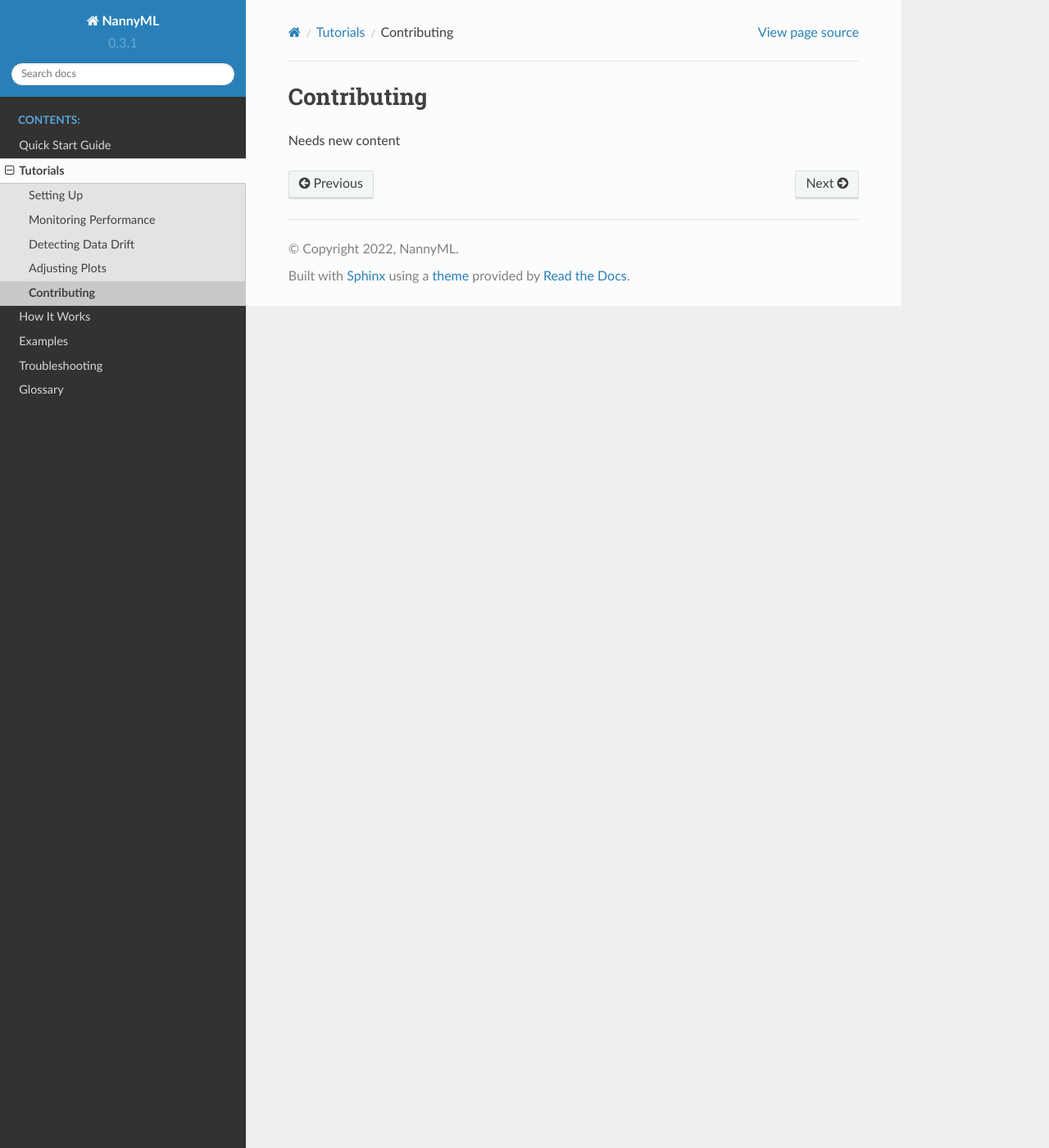
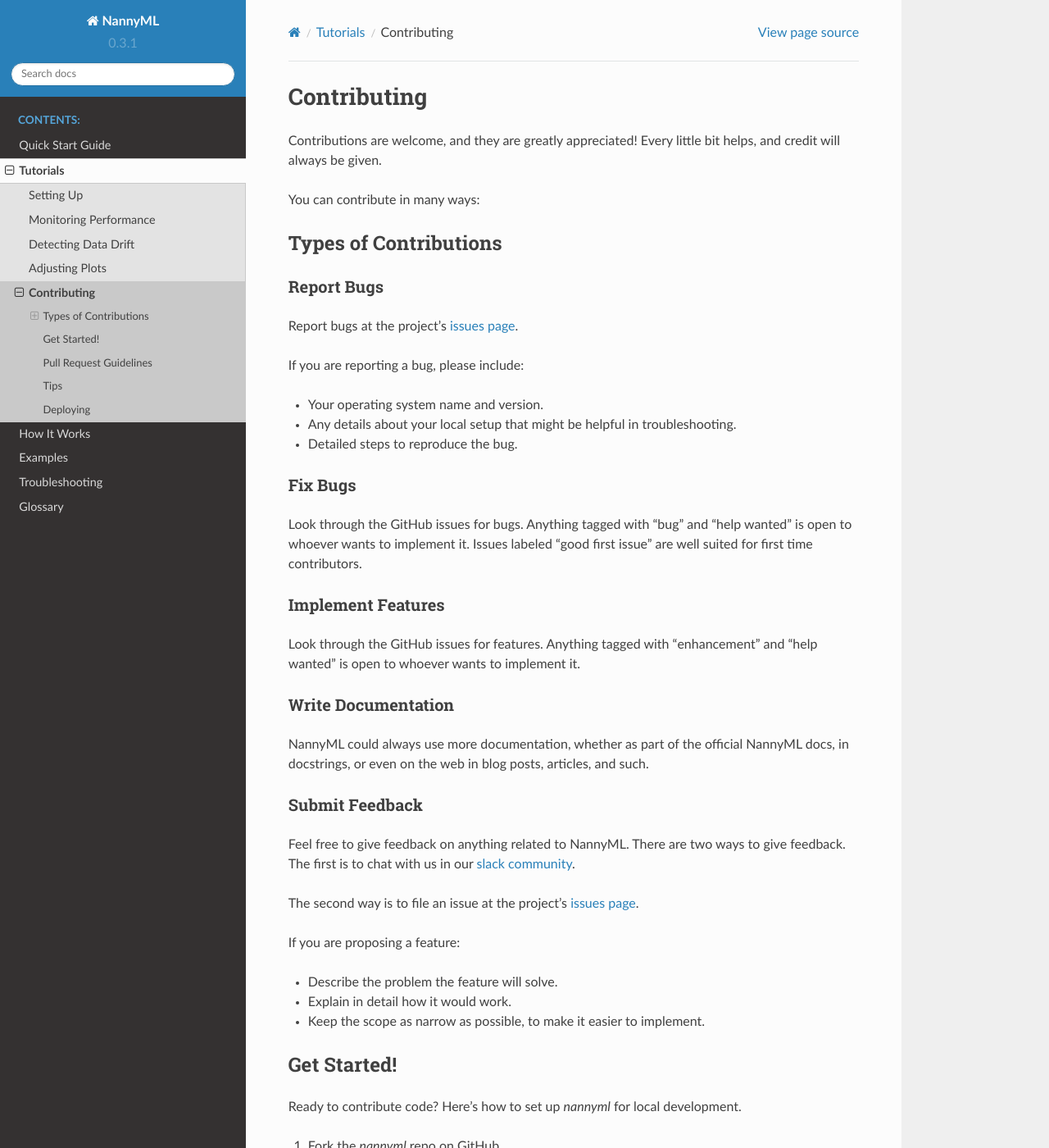
Before and after one commit to NannyML/nannyml, a Sphinx documentation site: the page built from docs/tutorials/contributing.rst, in a window 1280 px wide and 1400 px high. Shown: the whole window at 82% size. Built offline with Sphinx 7.4.7 and the Read the Docs theme 2.0.0, drawn with Linux system fonts in a browser that asks for light colours; pages that are not in the unit, such as notebooks, are missing from menus; some of the changed text lies outside the part shown.

Commit message:
add contributing guide to docs

```diff
--- /dev/null
+++ b/CONTRIBUTING.rst
@@ -0,0 +1,137 @@
+============
+Contributing
+============
+
+Contributions are welcome, and they are greatly appreciated! Every little bit
+helps, and credit will always be given.
+
+You can contribute in many ways:
+
+Types of Contributions
+----------------------
+
+Report Bugs
+~~~~~~~~~~~
+
+Report bugs at the project's `issues page`_.
+
+If you are reporting a bug, please include:
+
+* Your operating system name and version.
+* Any details about your local setup that might be helpful in troubleshooting.
+* Detailed steps to reproduce the bug.
+
+.. _issues page: https://github.com/nnansters/nannyml/issues
+
+Fix Bugs
+~~~~~~~~
+
+Look through the GitHub issues for bugs. Anything tagged with "bug" and "help
+wanted" is open to whoever wants to implement it. Issues labeled "good first issue"
+are well suited for first time contributors.
+
+Implement Features
+~~~~~~~~~~~~~~~~~~
+
+Look through the GitHub issues for features. Anything tagged with "enhancement"
+and "help wanted" is open to whoever wants to implement it.
+
+Write Documentation
+~~~~~~~~~~~~~~~~~~~
+
+NannyML could always use more documentation, whether as part of the
+official NannyML docs, in docstrings, or even on the web in blog posts,
+articles, and such.
+
+Submit Feedback
+~~~~~~~~~~~~~~~
+
+Feel free to give feedback on anything related to NannyML. There are two ways to give feedback.
+The first is to chat with us in our `slack community`_.
+
+The second way is to file an issue at the project's `issues page`_.
+
+If you are proposing a feature:
+
+- Describe the problem the feature will solve.
+- Explain in detail how it would work.
+- Keep the scope as narrow as possible, to make it easier to implement.
+
+
+  .. _slack community: https://join.slack.com/t/nannymlbeta/shared_invite/zt-16fvpeddz-HAvTsjNEyC9CE6JXbiM7BQ
+
+Get Started!
+------------
+
+Ready to contribute code? Here's how to set up `nannyml` for local development.
+
+1. Fork the `nannyml` repo on GitHub.
+2. Clone your fork locally ::
+
+    $ git clone git@github.com:your_name_here/nannyml.git
+
+3. Ensure poetry_ is installed.
+4. Install dependencies and start your virtualenv: ::
+
+    $ poetry install -E test -E doc -E dev
+
+5. Create a branch for local development: ::
+
+    $ git checkout -b name-of-your-bugfix-or-feature
+
+  Now you can make your changes locally.
+
+6. When you're done making changes, check that your changes pass the
+   tests, including testing other Python versions, with tox: ::
+
+    $ poetry run tox
+
+7. Commit your changes and push your branch to GitHub: ::
+
+    $ git add .
+    $ git commit -m "Your detailed description of your changes."
+    $ git push origin name-of-your-bugfix-or-feature
+
+8. Submit a pull request through the GitHub website.
+
+
+.. _poetry: https://python-poetry.org/docs/
+
+Pull Request Guidelines
+-----------------------
+
+Before you submit a pull request, check that it meets these guidelines:
+
+1. The pull request should include tests.
+2. If the pull request adds functionality, the docs should be updated. Put
+   your new functionality into a function with a docstring, and add the
+   feature to the list in ``README.md``.
+3. The pull request should work for Python 3.7, 3.8, 3.9 and 3.10. Check
+   the project's `github actions page`_ and make sure that the tests pass
+   for all supported Python versions.
+
+.. _`github actions page`: https://github.com/NannyML/nannyml/actions
+
+Tips
+----
+
+::
+
+$ poetry run pytest tests/test_nannyml.py
+
+To run a subset of tests.
+
+
+Deploying
+----------
+
+A reminder for the maintainers on how to deploy.
+Make sure all your changes are committed (including an entry in ``CHANGELOG.md``).
+Then run: ::
+
+$ poetry run bump2version patch # possible: major / minor / patch
+$ git push
+$ git push --tags
+
+
+GitHub Actions will then deploy to PyPI if tests pass.
--- a/docs/tutorials/contributing.rst
+++ b/docs/tutorials/contributing.rst
@@ -1,7 +1,3 @@
 .. _contributing:
 
-======================================
-Contributing
-======================================
-
-Needs new content
+.. include:: ../../CONTRIBUTING.rst
```
Also changed, not shown: CONTRIBUTING.md (deleted, +0 -123 lines), README.md (+1 -1 lines).
